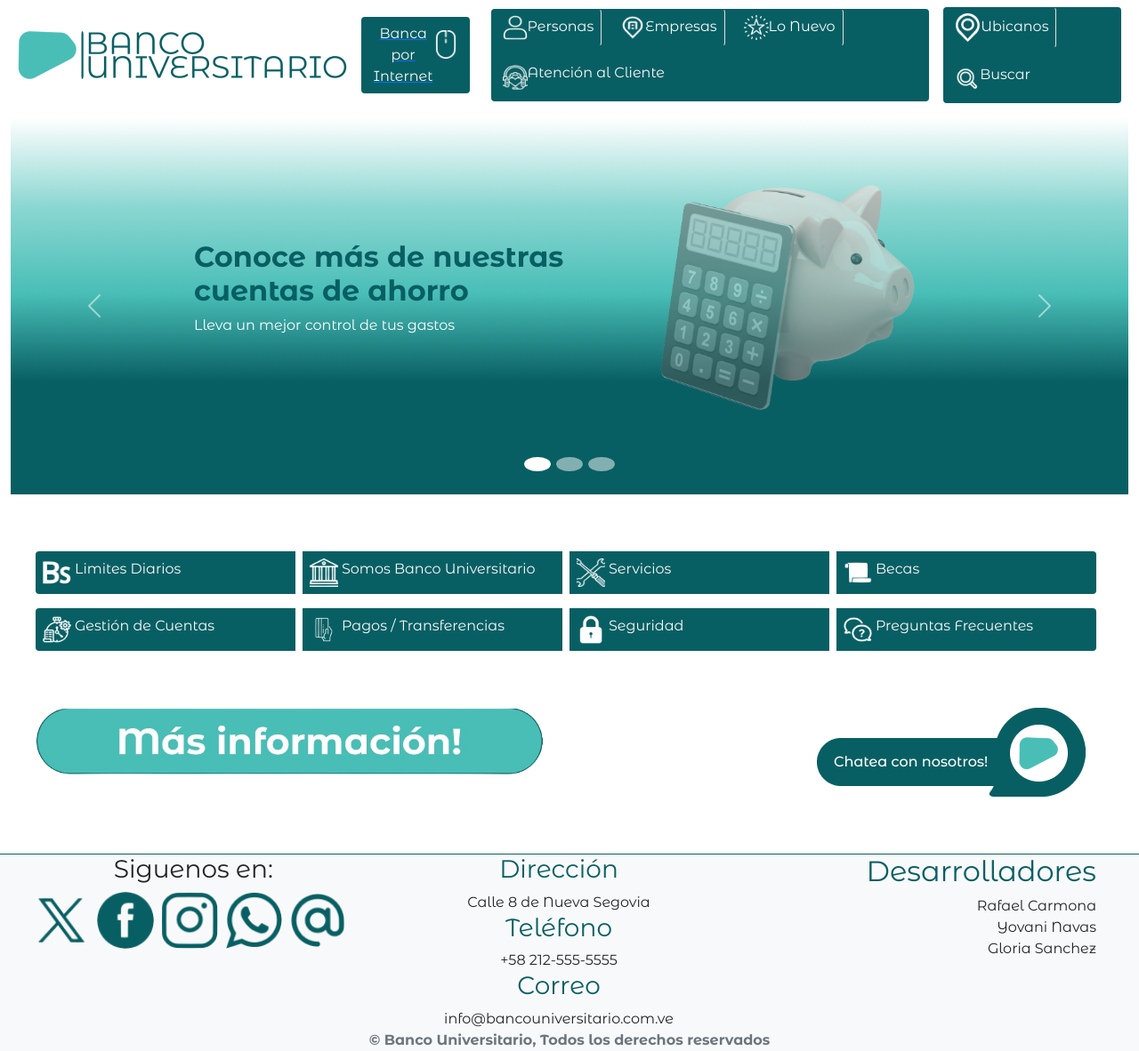
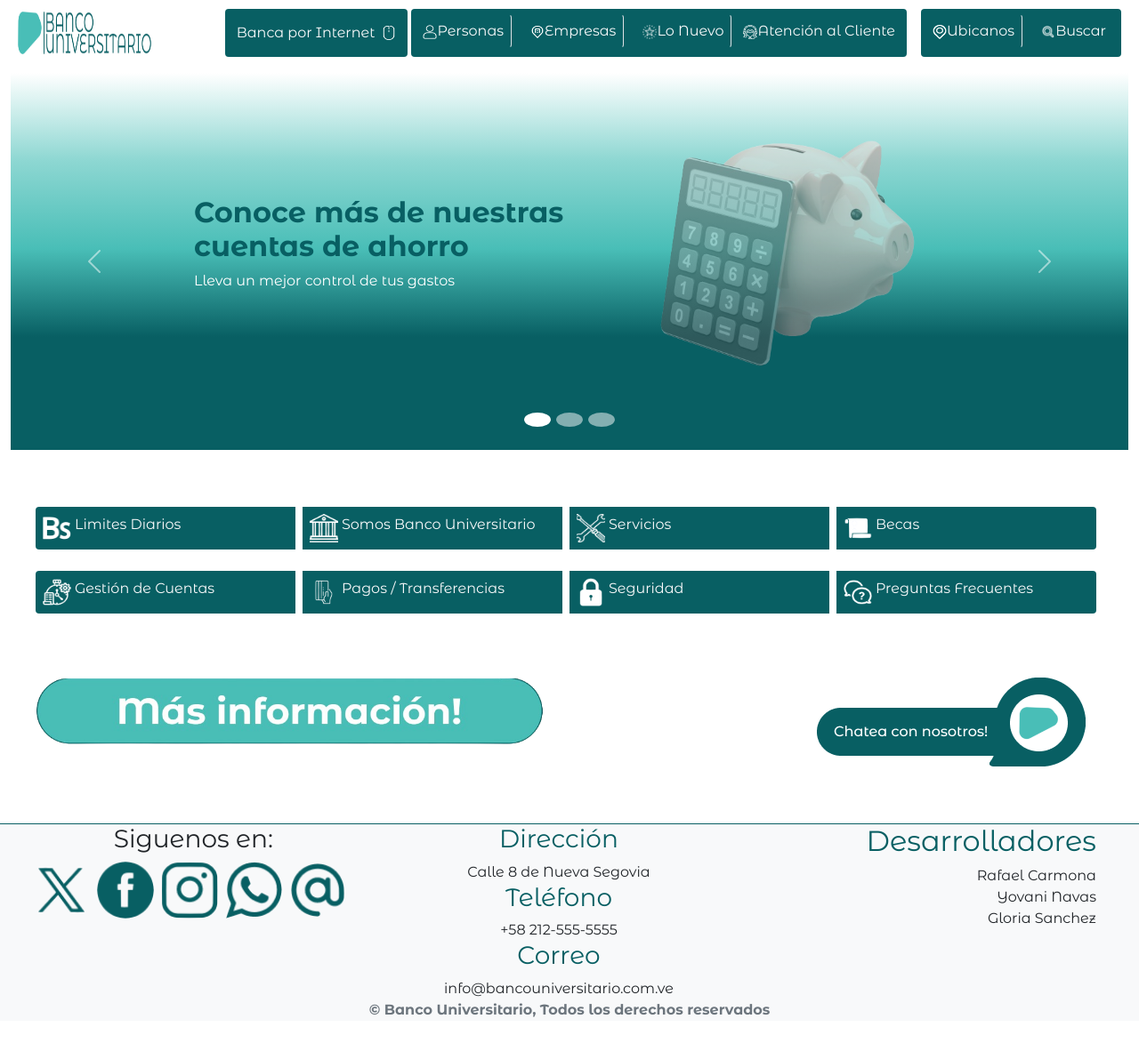
Before and after one commit to raphaell22/banco, a React (Vite) app: page / in a window 1280 px wide. Shown: the whole page at 89% size. After the commit the page ends 1148 px from the top, so only its background shows below. Built offline with nearby package versions, Linux system fonts and the light colour scheme.

Commit message:
Se ajusto el responsive y se agrego link a los iconos de las redes sociales

```diff
--- a/package.json
+++ b/package.json
@@ -4,7 +4,7 @@
   "version": "0.0.0",
   "type": "module",
   "scripts": {
-    "dev": "vite",
+    "dev": "vite --host",
     "build": "vite build",
     "lint": "eslint .",
     "preview": "vite preview"
--- a/src/Footer.jsx
+++ b/src/Footer.jsx
@@ -6,21 +6,32 @@ import whatsapp from './icons/whatsapp.png';
 import arroba from './icons/arroba.png';
 
 
+
 export function Footer  ()  {
   return (
     <footer className="footer bg-light text-center border-top border-primary mt-4">
       <div className="container-fluid row">
-        <div className="col">
+        <div className="col-lg-4 col-md-12 col-sm-12">
           <div>
             <h3>Siguenos en:</h3>
-            <img className='me-2' src={twitter} width={64} height={64} alt="" />
-            <img className='me-2' src={facebook} width={64} height={64} alt="" />
-            <img className='me-2' src={instagram} width={64} height={64} alt="" />
-            <img className='me-2' src={whatsapp} width={64} height={64} alt="" />
-            <img className='me-2' src={arroba} width={64} height={64} alt="" />
+            <a href="https://www.x.com/bancouniversitariove" target="_blank" rel="noopener noreferrer">
+              <img className="me-2" src={twitter} width={64} height={64} alt="Twitter" />
+            </a>
+            <a href="https://www.facebook.com/bancouniversitariove" target="_blank" rel="noopener noreferrer">
+  <img className='me-2' src={facebook} width={64} height={64} alt="Facebook" />
+</a>
+<a href="https://www.instagram.com/bancouniversitariove" target="_blank" rel="noopener noreferrer">
+  <img className='me-2' src={instagram} width={64} height={64} alt="Instagram" />
+</a>
+<a href="https://www.wa.me/+58 212-555-5555" target="_blank" rel="noopener noreferrer">
+  <img className='me-2' src={whatsapp} width={64} height={64} alt="Whatsapp" />
+</a>
+<a href="https://www.threads.net/bancouniversitariove" target="_blank" rel="noopener noreferrer">
+  <img className='me-2' src={arroba} width={64} height={64} alt="Threads" />
+</a>
           </div>
         </div>
-        <div className="col">
+        <div className="col-lg-4 col-md-12 col-sm-12">
           <h3 className='text-primary'>Dirección</h3>
           <span>Calle 8 de Nueva Segovia</span>
           <h3 className='text-primary'>Teléfono</h3>
@@ -28,7 +39,7 @@ export function Footer  ()  {
           <h3 className='text-primary'>Correo</h3>
           <span>info@bancouniversitario.com.ve</span>
         </div>
-        <div className="col text-end">
+        <div className="col-lg-4 col-md-12 col-sm-12 text-lg-end">
           <h2 className='text-primary'>Desarrolladores</h2>
           <ul className='list-unstyled' >
             <li>Rafael Carmona</li>
--- a/src/ImageCarousel.jsx
+++ b/src/ImageCarousel.jsx
@@ -6,13 +6,13 @@ import imgGraduate from "./assets/img/becas.png";
 export function SlideItem(props) {
   return (
     <div className="container row align-items-center mb-4">
-      <div className="offset-2 col d-flex justify-content-center">
+      <div className="offset-lg-2 col-lg col-sm-12 d-flex justify-content-center">
         <div>
           <h2 className="fw-bold text-primary">{props.title}</h2>
           <p className="text-white">{props.text}</p>
         </div>
       </div>
-      <div className="col">
+      <div className="col-lg col-sm-12">
         <img
           className="d-block w-100 p-5"
           src={props.src}
--- a/src/Navbar.jsx
+++ b/src/Navbar.jsx
@@ -11,9 +11,9 @@ import buscar from "./icons/buscar.png";
 export function Navbar() {
   return (
     <nav className="navbar navbar-expand-lg navbar-light bg-white p-2">
-      <div className="container-fluid">
+      <div className="container-fluid d-flex justify-content-between">
         <Link to="/" className="navbar-brand">
-          <img src={logo} height={54} alt="Logo" />
+          <img src={logo} height={48} alt="Logo" style={{ width: 'auto', maxWidth: '150px' }} />
         </Link>
 
         <button
@@ -29,88 +29,61 @@ export function Navbar() {
         </button>
 
         <div className="collapse navbar-collapse" id="navbarNav">
-          <div className="nav-group btn-md rounded bg-primary text-light me-4">
-            <Link to="/Registro">
-              <button
-                type="button"
-                className="btn text-light text-center d-flex"
-              >
-                Banca por
-                <br /> Internet
-                <img
-                  className="mt-2"
-                  src={mouse}
-                  width={29}
-                  height={32}
-                  alt=""
-                />
+          <div className="d-none d-lg-flex nav-group nav-desktop ms-auto">
+            <div className="nav-group btn-md rounded bg-primary text-light me-1">
+              <Link className="text-decoration-none" to="/Registro">
+                <button type="button" className="btn py-auto my-2 d-flex text-light align-items-center justify-content-center">
+                  Banca por Internet
+                  <img className="ms-2" src={mouse} width={16} height={16} alt="" />
                 </button>
               </Link>
             </div>
 
             <div className="nav-group btn-md rounded bg-primary text-light me-2">
-            <Link to="/login">
-              <button
-                type="button"
-                className="border-end btn text-light text-center pe-2 me-2"
-              >
-                <img src={personas} width={28} height={28} alt="" />
+              <Link to="/login" className="me-2">
+                <button type="button" className="border-end btn text-light text-center pe-2">
+                  <img src={personas} width={16} height={16} alt="" />
                   Personas
                 </button>
-              <button
-                type="button"
-                className="border-end btn text-light text-center pe-2 me-2"
-              >
-                <img src={empresas} width={28} height={28} alt="" />
+              </Link>
+              <Link to="/login" className="me-2">
+                <button type="button" className="border-end btn text-light text-center pe-2">
+                  <img src={empresas} width={16} height={16} alt="" />
                   Empresas
                 </button>
               </Link>
-
-            <button
-              type="button"
-              className="border-end btn text-light text-center pe-2 me-2"
-            >
-              <img src={lonuevo} width={28} height={28} alt="" />
+              <button type="button" className="border-end btn text-light text-center pe-2">
+                <img src={lonuevo} width={16} height={16} alt="" />
                 Lo Nuevo
               </button>
-
-            <button
-              type="button"
-              className="btn text-light p-2 text-center m-1 me-2"
-            >
-              <img
-                className="mt-2"
-                src={atencion}
-                width={28}
-                height={28}
-                alt=""
-              />
+              <button type="button" className="btn text-light p-2 text-center m-1">
+                <img src={atencion} width={16} height={16} alt="" />
                 Atención al Cliente
               </button>
             </div>
 
             <div className="ms-2 nav-group btn-md rounded bg-primary">
-            <button
-              type="button"
-              className="border-end btn text-light text-center pe-2 me-2"
-            >
-              <img src={ubicanos} width={29} height={32} alt="" />
+              <button type="button" className="border-end btn text-light text-center pe-2 me-2">
+                <img src={ubicanos} width={16} height={16} alt="" />
                 Ubicanos
               </button>
-            <button
-              type="button"
-              className="btn text-light p-2 text-center m-1 me-2"
-            >
-              <img
-                className="mt-2"
-                src={buscar}
-                width={28}
-                height={28}
-                alt=""
-              />
+              <button type="button" className="btn text-light p-2 text-center m-1 me-2">
+                <img src={buscar} width={16} height={16} alt="" />
                 Buscar
               </button>
             </div>
+          </div>
+
+          {/* Navbar para Mobile */}
+          <ul className="navbar-nav d-lg-none">
+            <li className="nav-item"><Link to="/Registro" className="nav-link">Banca por Internet</Link></li>
+            <li className="nav-item"><Link to="/login" className="nav-link">Personas</Link></li>
+            <li className="nav-item"><Link to="/login" className="nav-link">Empresas</Link></li>
+            <li className="nav-item"><Link to="#" className="nav-link">Lo Nuevo</Link></li>
+            <li className="nav-item"><Link to="#" className="nav-link">Atención al Cliente</Link></li>
+            <li className="nav-item"><Link to="#" className="nav-link">Ubicanos</Link></li>
+            <li className="nav-item"><Link to="#" className="nav-link">Buscar</Link></li>
+          </ul>
         </div>
       </div>
     </nav>
--- a/src/Principal.jsx
+++ b/src/Principal.jsx
@@ -9,7 +9,7 @@ import chat from "./assets/img/chateaConNosotros.png";
 
 export function Principal() {
   return (
-    <div>
+    <>
       <Navbar />
       <div className="container-fluid mt-2">
         <ImageCarousel />
@@ -18,19 +18,19 @@ export function Principal() {
         <Info />
         <br />
         <div className="container-fluid row mt-4 mb-3">
-          <div className="col">
+          <div className="col-lg-6 col-md-12 col-sm-12">
             <Link to="/MasInfo">
               <img className="img-fluid" src={imgMasInfo} />
             </Link>
           </div>
-          <div className="col text-end">
+          <div className="col-lg-6 col-md-12 col-sm-12 text-end">
             <img className="img-fluid" src={chat} />
           </div>
         </div>
         <br />
       </div>
       <Footer />
-    </div>
+    </>
   );
 }
 
--- a/src/pages/Login.jsx
+++ b/src/pages/Login.jsx
@@ -26,9 +26,9 @@ export const Login = () => {
         <div className="position-absolute top-50 start-50 translate-middle">
           <div
             className="card bg-gradient-secondary"
-            style={{ width: "400px", zIndex: 2 }}
+            style={{ width: "300px", zIndex: 2 }}
           >
-            <div className="card-body mt-4">
+            <div className="card-body">
               <form action="/Banco/Inicio">
                 <div className="mb-3">
                   <label
@@ -88,7 +88,7 @@ export const Login = () => {
                   Ingresar
                 </button>
               </form>
-              <div className="mt-3 d-flex p-1">
+              <div className="mt-3 d-lg-flex text-center p-1">
                 <small className="me-1">¿Primera vez que Ingresas?</small>
                 <a href="/Registro" className="fw-bold text-primary">
                   Registrate Aquí
--- a/src/pages/Registro.jsx
+++ b/src/pages/Registro.jsx
@@ -71,7 +71,7 @@ export const Registro = () => {
 
 
             <div className="row">
-              <div className="col">
+              <div className="col-lg-6 col-md-6 col-sm-12">
                 <div className="mb-3">
                   <label
                     htmlFor="cedula"
@@ -92,7 +92,7 @@ export const Registro = () => {
                   />
                 </div>
               </div>
-              <div className="col">
+              <div className="col-lg-6 col-md-6 col-sm-12">
                 <div className="mb-3">
                   <label
                     htmlFor="nacimiento"
@@ -126,7 +126,7 @@ export const Registro = () => {
 
               <input
                 type="text"
-                className="form-control text-primary rounded-pill w-50"
+                className="form-control text-primary rounded-pill"
                 id="telefono"
                 placeholder="+"
               />
--- a/vite.config.js
+++ b/vite.config.js
@@ -4,4 +4,7 @@ import react from '@vitejs/plugin-react-swc'
 // https://vitejs.dev/config/
 export default defineConfig({
   plugins: [react()],
+  server: {
+    host: true
+  }
 })
```
Also changed, not shown: index.html (+17 -8 lines), src/Info.jsx (+21 -17 lines). Lines whose indentation alone changed are shown as unchanged.
